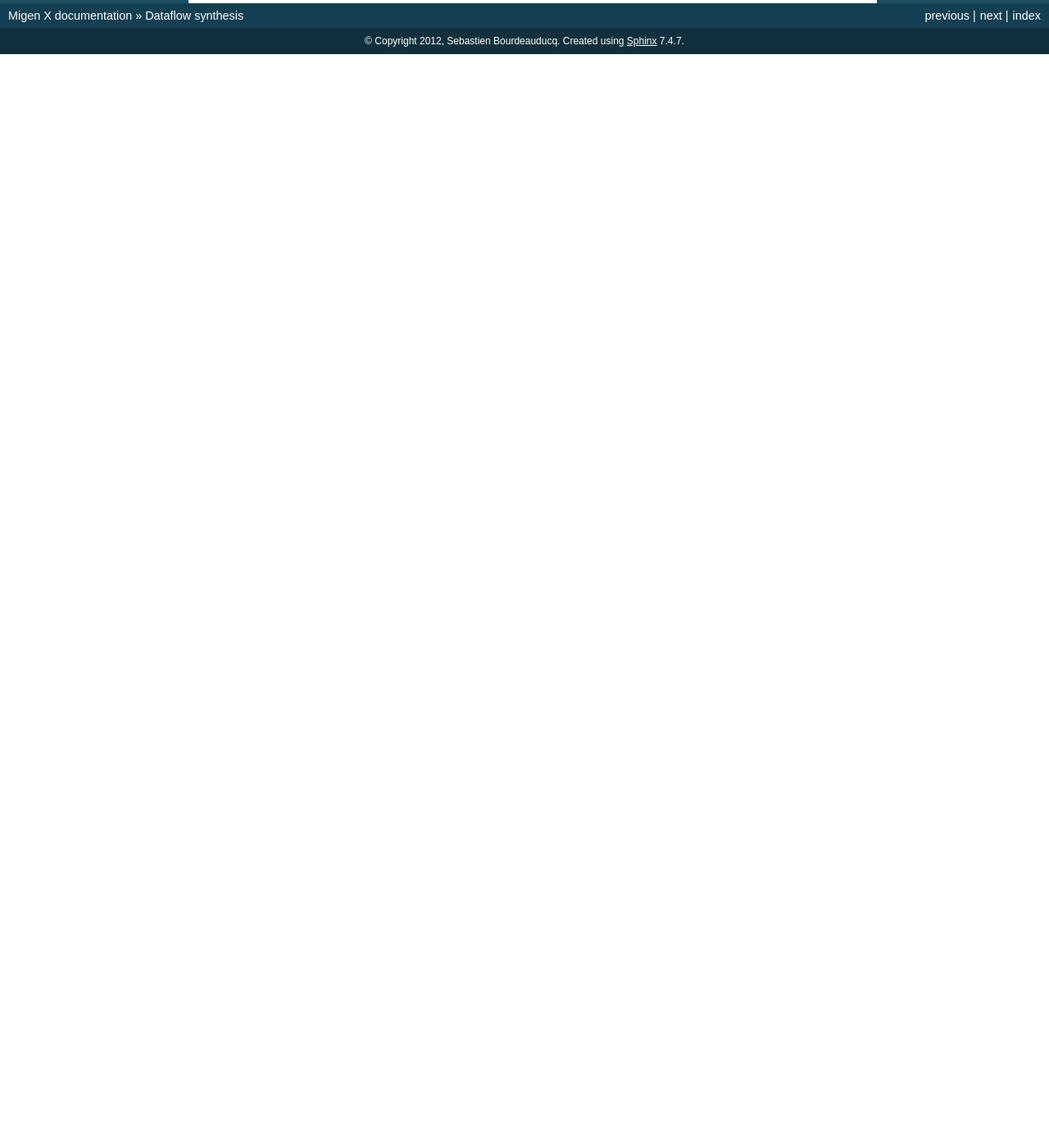
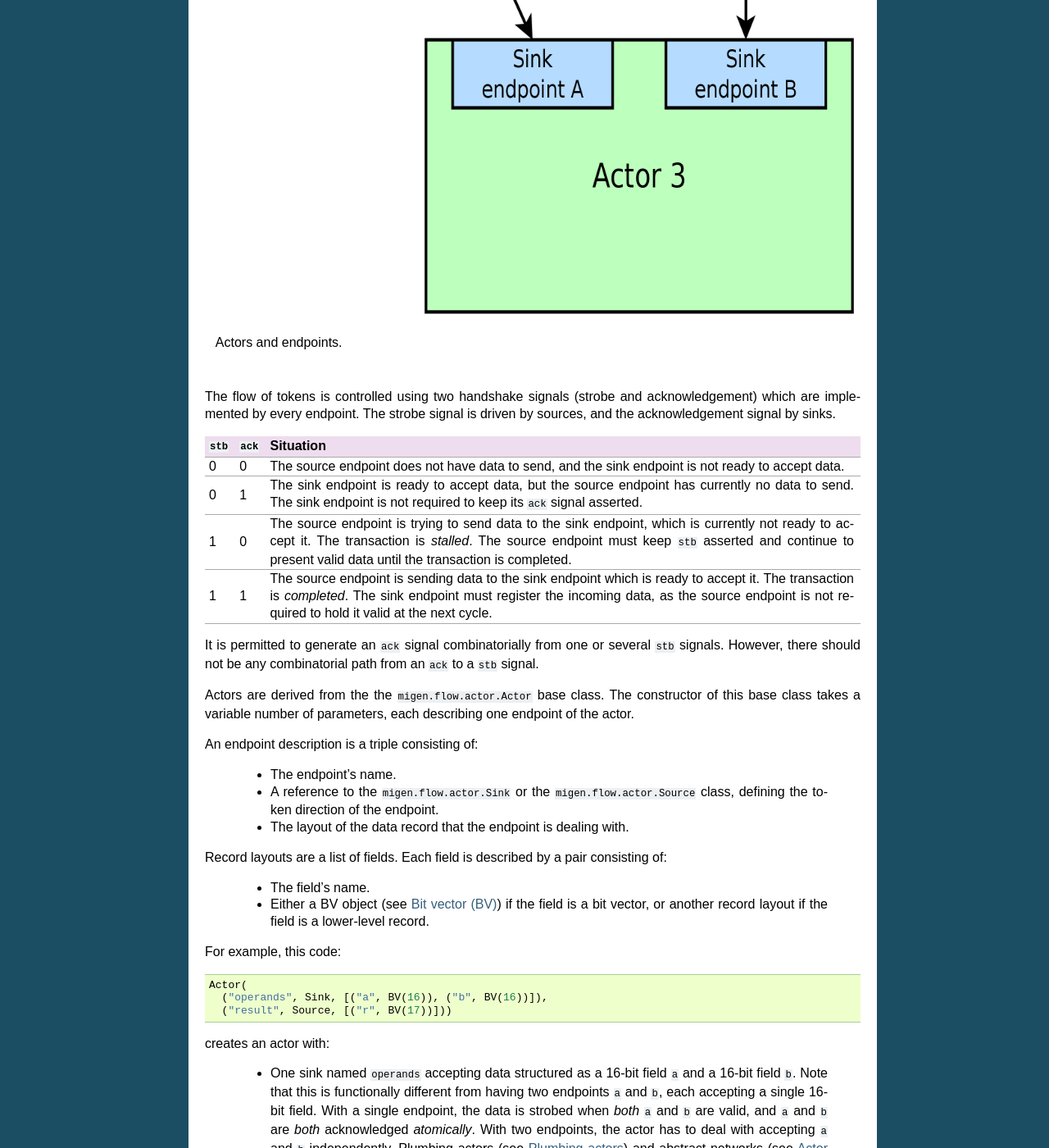
Before and after one commit to enjoy-digital/litex, a Sphinx documentation site: the page built from doc/dataflow.rst, in a window 1280 px wide and 1400 px high, scrolled down 1648 px. Shown: the whole window at 82% size. Built offline with Sphinx 7.4.7, drawn with Linux system fonts in a browser that asks for light colours; formulas are drawn with MathJax 3; before the commit the page ends 1714 px from its top, so only the background shows below that; some of the changed text lies outside the part shown.

Commit message:
doc: detailed actor description

```diff
--- a/doc/casestudies.rst
+++ b/doc/casestudies.rst
@@ -1,7 +1,7 @@
 Case studies
 ############
 
-A VGA framebuffer using dataflow
-********************************
+A VGA framebuffer
+*****************
 
 TODO
--- a/doc/dataflow.rst
+++ b/doc/dataflow.rst
@@ -1,17 +1,80 @@
-Dataflow synthesis
-##################
+Dataflow
+########
 
 Many hardware acceleration problems can be expressed in the dataflow paradigm. It models a program as a directed graph of the data flowing between functions. The nodes of the graph are functional units called actors, and the edges represent the connections (transporting data) between them.
 
-Actors communicate by exchanging data units called tokens. A token contains arbitrary (user-defined) data, which is a record containing one or many fields, a field being a bit vector or another record. Token exchanges are atomic (i.e. all fields are transferred at once from the transmitting actor to the receiving actor). The flow of tokens is controlled using handshake signals (strobe and acknowledgement).
+Actors communicate by exchanging data units called tokens. A token contains arbitrary (user-defined) data, which is a record containing one or many fields, a field being a bit vector or another record. Token exchanges are atomic (i.e. all fields are transferred at once from the transmitting actor to the receiving actor).
 
 Actors
 ******
 
-Overview
-========
+Actors in Migen are implemented in FHDL. This low-level approach maximizes the practical flexibility: for example, an actor can manipulate the bus signals to implement a DMA master in order to read data from system memory.
 
-Actors in Migen are written directly in FHDL. This maximizes the flexibility: for example, an actor can implement a DMA master to read data from system memory.
+Token exchange ports of actors are called endpoints. Endpoints are unidirectional and can be sources (which transmit tokens out of the actor) or sinks (which receive tokens into the actor).
+
+.. figure:: actors_endpoints.png
+   :scale: 50 %
+
+   Actors and endpoints.
+
+The flow of tokens is controlled using two handshake signals (strobe and acknowledgement) which are implemented by every endpoint. The strobe signal is driven by sources, and the acknowledgement signal by sinks.
+
+======= ======= ====================================================================================================
+``stb`` ``ack`` Situation
+======= ======= ====================================================================================================
+0       0       The source endpoint does not have data to send, and the sink endpoint is not ready to
+                accept data.
+0       1       The sink endpoint is ready to accept data, but the source endpoint has currently no data
+                to send. The sink endpoint is not required to keep its ``ack`` signal asserted.
+1       0       The source endpoint is trying to send data to the sink endpoint, which is currently not
+                ready to accept it. The transaction is *stalled*. The source endpoint must keep ``stb``
+                asserted and continue to present valid data until the transaction is completed.
+1       1       The source endpoint is sending data to the sink endpoint which is ready to accept it. The
+                transaction is *completed*. The sink endpoint must register the incoming data, as the
+                source endpoint is not required to hold it valid at the next cycle.
+======= ======= ====================================================================================================
+
+It is permitted to generate an ``ack`` signal combinatorially from one or several ``stb`` signals. However, there should not be any combinatorial path from an ``ack`` to a ``stb`` signal.
+
+Actors are derived from the the ``migen.flow.actor.Actor`` base class. The constructor of this base class takes a variable number of parameters, each describing one endpoint of the actor.
+
+An endpoint description is a triple consisting of:
+
+ * The endpoint's name.
+ * A reference to the ``migen.flow.actor.Sink`` or the ``migen.flow.actor.Source`` class, defining the token direction of the endpoint.
+ * The layout of the data record that the endpoint is dealing with.
+
+Record layouts are a list of fields. Each field is described by a pair consisting of:
+
+ * The field's name.
+ * Either a BV object (see :ref:`bv`) if the field is a bit vector, or another record layout if the field is a lower-level record.
+
+For example, this code: ::
+
+  Actor(
+    ("operands", Sink, [("a", BV(16)), ("b", BV(16))]),
+    ("result", Source, [("r", BV(17))]))
+
+creates an actor with:
+
+ * One sink named ``operands`` accepting data structured as a 16-bit field ``a`` and a 16-bit field ``b``. Note that this is functionally different from having two endpoints ``a`` and ``b``, each accepting a single 16-bit field. With a single endpoint, the data is strobed when *both* ``a`` and ``b`` are valid, and ``a`` and ``b`` are *both* acknowledged *atomically*. With two endpoints, the actor has to deal with accepting ``a`` and ``b`` independently. Plumbing actors (see :ref:`plumbing`) and abstract networks (see :ref:`actornetworks`) provide a systematic way of converting between these two behaviours, so user actors should implement the behaviour that results in the simplest or highest performance design.
+ * One source named ``result`` transmitting a single 17-bit field named ``r``.
+
+Implementing the functionality of the actor can be done in two ways:
+
+ * Overloading the ``get_fragment`` method.
+ * Overloading both the ``get_control_fragment`` and ``get_process_fragment`` methods. The ``get_control_fragment`` method should return a fragment that manipulates the control signals (strobes, acknowledgements and the actor's busy signal) while ``get_process_fragment`` should return a fragment that manipulates the token payload. Overloading ``get_control_fragment`` alone allows you to define abstract actor classes implementing a given scheduling model. Migen comes with a library of such abstract classes for the most common schedules (see :ref:`schedmod`).
+
+Accessing the endpoints is done via the ``endpoints`` dictionary, which is keyed by endpoint names and contains instances of the ``migen.flow.actor.Endpoint`` class. The latter holds:
+
+ * A signal object ``stb``.
+ * A signal object ``ack``.
+ * The data payload ``token``. The individual fields are the items (in the Python sense) of this object.
+
+Busy signal
+===========
+
+.. _schedmod:
 
 Common scheduling models
 ========================
@@ -59,6 +126,7 @@ Performance tools
 
 High-level actor description
 ****************************
+
 .. WARNING::
    Not implemented yet, just an idea.
 
--- a/doc/fhdl.rst
+++ b/doc/fhdl.rst
@@ -12,6 +12,8 @@ FHDL is made of several elements, which are briefly explained below.
 
 Expressions
 ***********
+
+.. _bv:
 
 Bit vector (BV)
 ===============
```
Also changed, not shown: other parts of doc/dataflow.rst (+4 -0 lines), doc/actors_endpoints.png (added), 1 other file.
